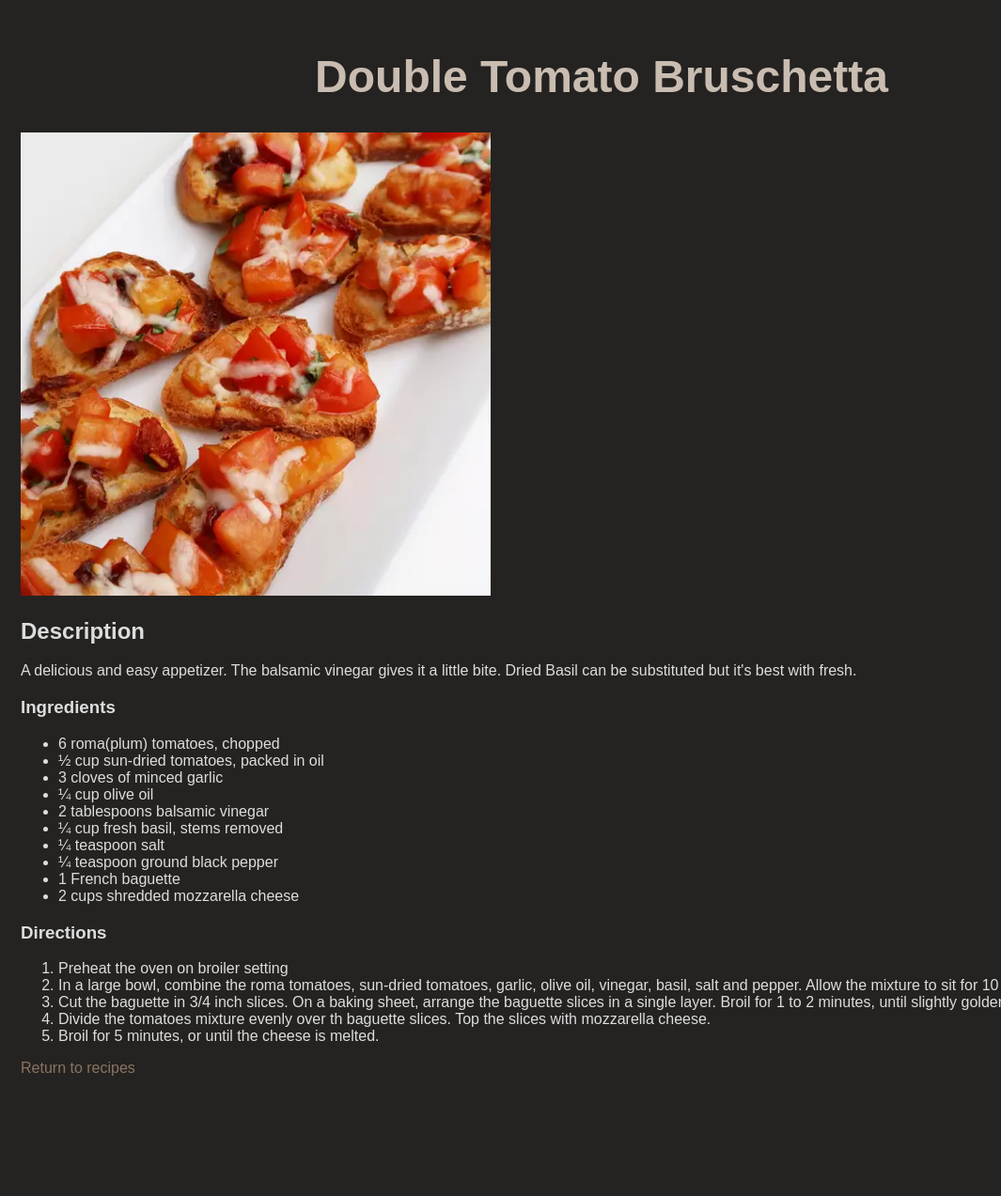
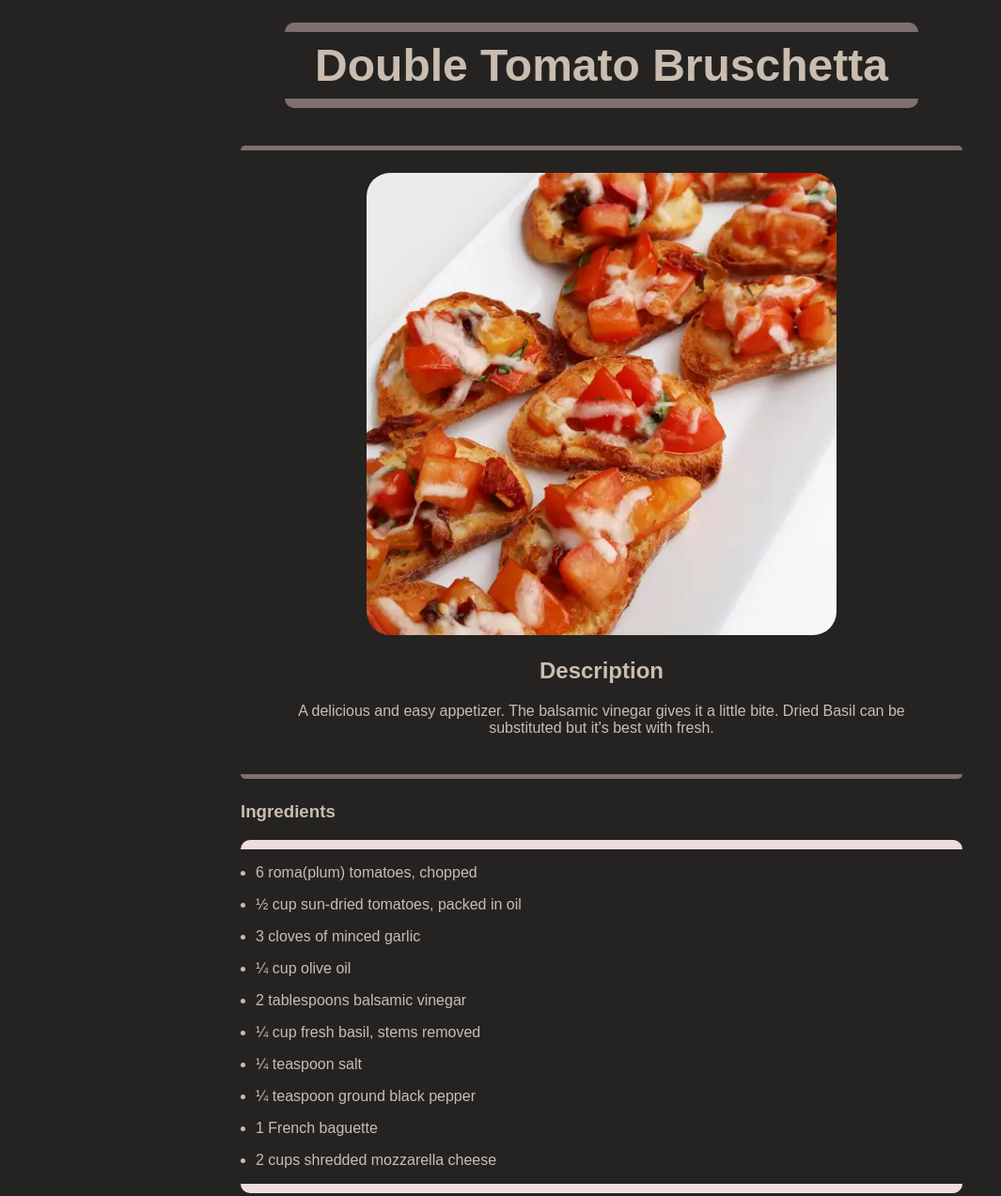
Before and after one commit to Boxedlion/odin-recipes, a plain HTML site: page recipes/bruschetta.html in a window 1280 px wide. Shown: the top 1273 px of the page at 94% size, without its empty margins (0-1065 px from the left). Before the commit the page ends 1168 px from the top, so only its background shows below. Drawn offline with Linux system fonts and the light colour scheme.

Commit message:
add new styling to update look of site
added new styling properties to update to look of odin-recipes
to include ideas about the box model as well as adjusting the overall
look of the site.
Implemented visual divisions of the page sections and added a logo
to the homepage.

```diff
--- a/recipes/bruschetta.html
+++ b/recipes/bruschetta.html
@@ -11,16 +11,21 @@
 </head>
 
 <body>
-    <h1>Double Tomato Bruschetta</h1>
-    <img src="../imgs/burschetta.jpg"
-         alt="An image of double tomato bruschetta">
+    <h1 class="title">Double Tomato Bruschetta</h1>
+    <div class="recipe-description">
+        <img src="../imgs/burschetta.jpg"
+             alt="An image of double tomato bruschetta"
+             class="recipe-image">
 
-    <h2>Description</h2>
-    <p>A delicious and easy appetizer. The balsamic vinegar gives it a little bite. Dried Basil can be substituted but
-        it's best with fresh.</p>
+        <h2 class="description-title">Description</h2>
+        <p class="description">A delicious and easy appetizer. The balsamic vinegar gives it a little bite. Dried Basil
+            can
+            be substituted but
+            it's best with fresh.</p>
+    </div>
 
     <h3>Ingredients</h3>
-    <ul>
+    <ul class="list-decoration">
         <li>6 roma(plum) tomatoes, chopped</li>
         <li>&frac12; cup sun-dried tomatoes, packed in oil</li>
         <li>3 cloves of minced garlic</li>
@@ -34,7 +39,7 @@
     </ul>
 
     <h3>Directions</h3>
-    <ol>
+    <ol class="list-decoration">
         <li>Preheat the oven on broiler setting</li>
         <li>In a large bowl, combine the roma tomatoes, sun-dried tomatoes, garlic, olive oil, vinegar, basil, salt and
             pepper. Allow the mixture to sit for 10 minutes.</li>
@@ -44,7 +49,7 @@
         <li>Broil for 5 minutes, or until the cheese is melted.</li>
     </ol>
 
-    <a href="../index.html">Return to recipes</a>
+    <div class="return"><a href="../index.html">Return to recipes</a></div>
 </body>
 
 </html>
--- a/styles/style.css
+++ b/styles/style.css
@@ -1,11 +1,17 @@
 * {
     font-family: Arial, Helvetica, sans-serif;
-    color: #ddd;
 }
 
 body {
     background-color: #252321;
-    padding: 14px;
+    max-width: 800px;
+    width: 60%;
+    margin: 0 auto;
+    padding: 24px 48px;
+}
+
+header {
+    text-align: center;
 }
 
 h1 {
@@ -14,17 +20,31 @@ h1 {
     color: #c9bdb1;
 }
 
+h3 {
+    color: #c9bdb1;
+}
+
+
 img {
     max-width: 500px;
     max-height: 500px;
+    margin: 0 auto;
+    margin-bottom: 24px;
+    display: block;
+    border-radius: 25px;
 }
 
-.center-list {
-    width: fit-content;
-    padding-left: 0;
-    list-style-type: square;
-    list-style-position: inside;
-    margin: 0 auto;
+ul,
+ol {
+    color: #c9bdb1;
+}
+
+li {
+    margin-bottom: 16px;
+}
+
+li:last-child {
+    margin-bottom: 0;
 }
 
 li a {
@@ -43,3 +63,80 @@ a:active {
     color: #8b7b7b;
 
 }
+
+.header-image {
+    width: 300px;
+    height: auto;
+    margin-top: 24px;
+}
+
+.recipe-description {
+
+    width: fit-content;
+    border-top: 5px solid;
+    border-bottom: 5px solid;
+    border-color: #7e7070;
+    border-radius: 5px;
+    padding: 24px;
+    margin: 0 auto;
+    margin-bottom: 24px;
+}
+
+.description-title {
+    text-align: center;
+    color: #c9bdb1;
+}
+
+.description {
+    text-align: center;
+    color: #c9bdb1;
+}
+
+.center-list {
+    width: fit-content;
+    padding-left: 0;
+    list-style-type: none;
+    list-style-position: inside;
+    margin: 0 auto;
+}
+
+.title {
+    border: 10px solid #7e7070;
+    border-left: 0px;
+    border-right: 0px;
+    border-radius: 10px;
+    width: fit-content;
+    margin: 0 auto;
+    padding: 8px 32px;
+    margin-bottom: 40px;
+}
+
+.title p {
+    font-size: 20px;
+    color: #c9bdb1;
+    margin-bottom: 24px;
+}
+
+.index-title {
+    margin: 24px 0px 24px;
+    ;
+}
+
+.list-decoration {
+    border-top: 10px solid #edd;
+    border-bottom: 10px solid #edd;
+    border-radius: 10px;
+    padding: 16px 16px;
+}
+
+.recipe-list-decoration {
+    border-top: 10px solid #edd;
+    border-bottom: 10px solid #edd;
+    border-radius: 10px;
+    padding: 48px 12px;
+}
+
+.return {
+    width: fit-content;
+    margin: 0 auto;
+}
```
Also changed, not shown: index.html (+8 -2 lines), recipes/beef-stew.html (+13 -9 lines), recipes/chicken-curry.html (+10 -8 lines), imgs/Yggdrasil.png (added), 1 other file.
